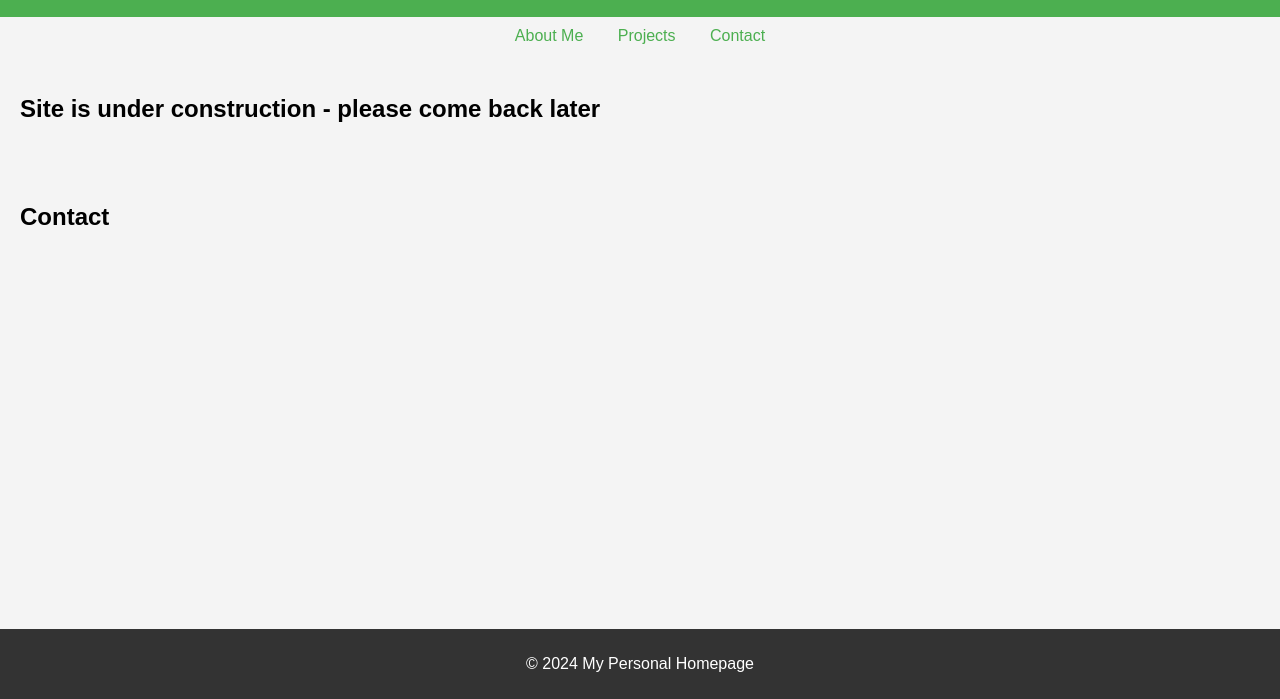
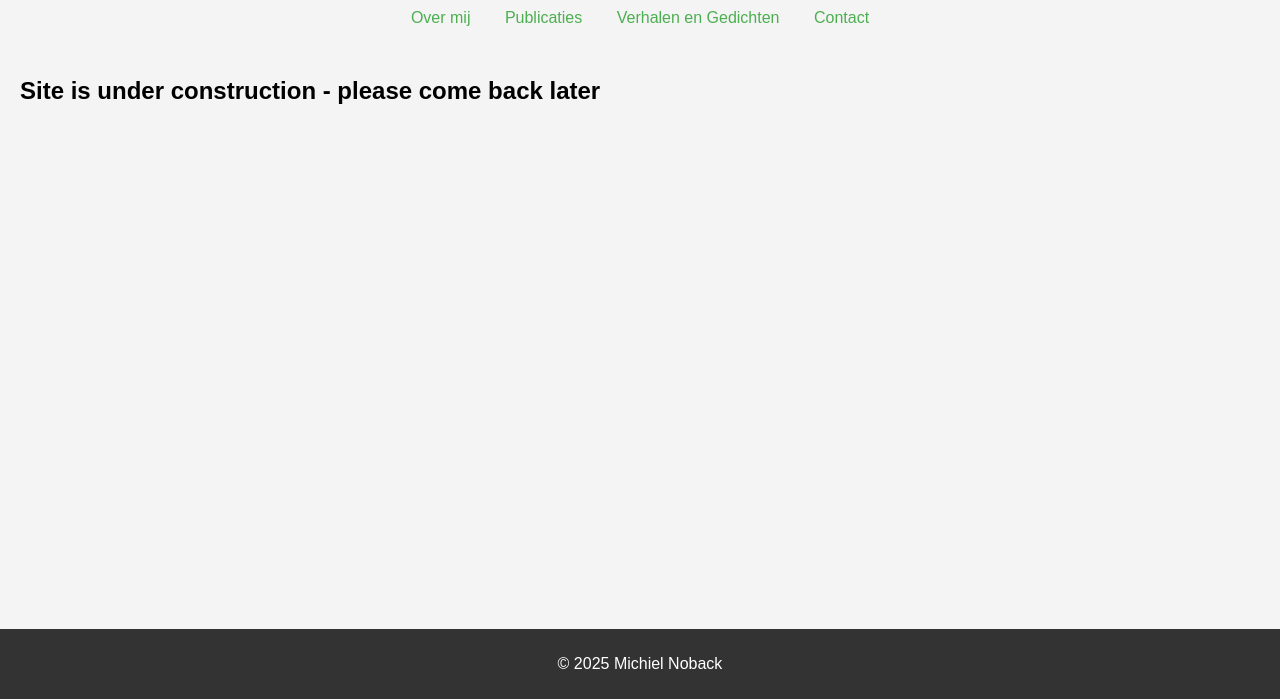
Before and after one commit to MichielNoback/home, a plain HTML site: page index.html in a window 1280 px wide. Shown: the part 101-800 px from the top of the page. Drawn offline with Linux system fonts and the light colour scheme.

Commit message:
first commit

```diff
--- a/index.html
+++ b/index.html
@@ -1,4 +1,3 @@
-# generate a simple HTML file as personal homepage
 <!DOCTYPE html>
 <html lang="en">
 <head>
@@ -46,19 +45,20 @@
         <h1>Welcome to My Personal Homepage</h1>
     </header>
     <nav>
-        <a href="#about">About Me</a>
-        <a href="#projects">Projects</a>
+        <a href="#about">Over mij</a>
+        <a href="#publications">Publicaties</a>
+        <a href="#stories">Verhalen en Gedichten</a>
         <a href="#contact">Contact</a>
     </nav>
     <section id="about">
         <h2>Site is under construction - please come back later</h2>
     </section>
     <section id="contact">
-        <h2>Contact</h2>
+        <!-- <h2>Contact</h2> -->
         <!-- <p>You can reach me at: <a href="mailto:me@example.com">mail</a></p> -->
     </section>
     <footer>
-        <p>&copy; 2024 My Personal Homepage</p>
+        <p>&copy; 2025 Michiel Noback</p>
     </footer>
 </body>
 </html>
```
